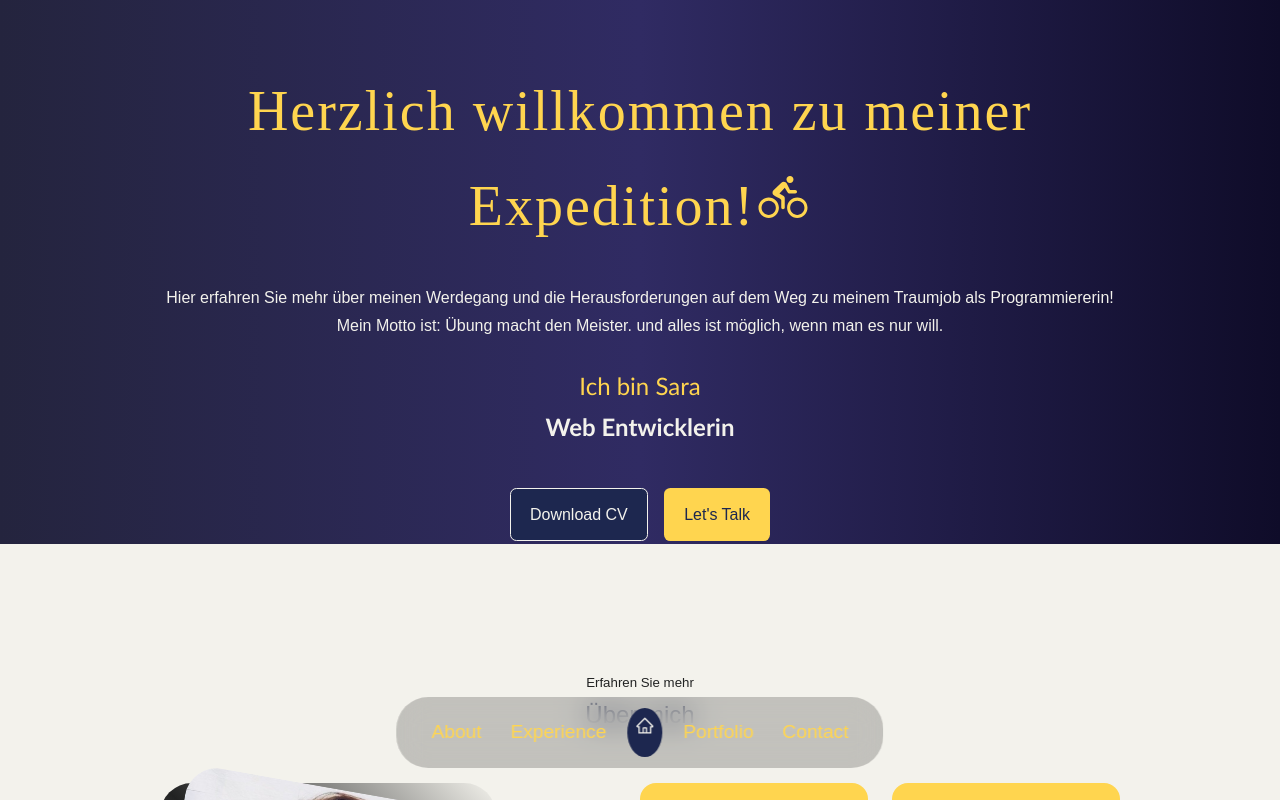
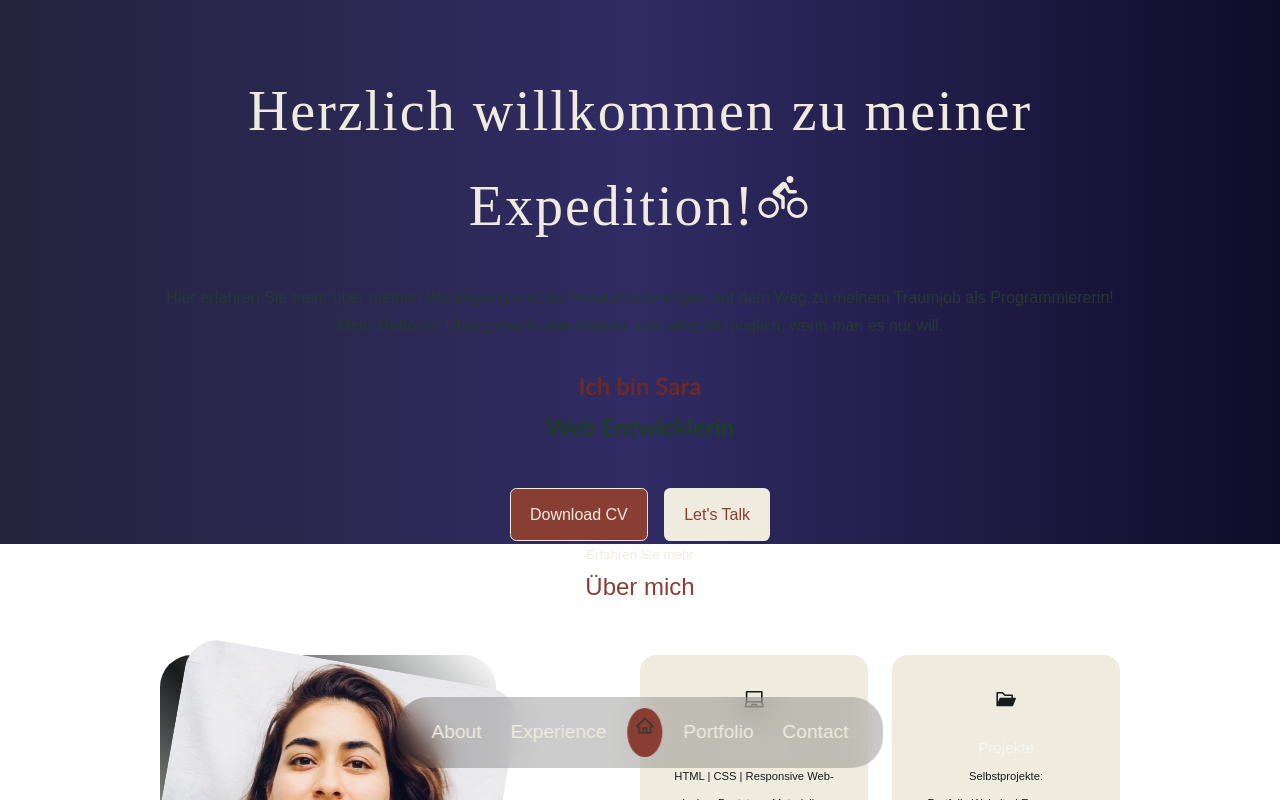
Before and after one commit to Sarah-Rz/mein-traumjob, a React (Create React App) app: page / in a window 1280 px wide. Shown: the top 800 px of the page. Built offline with nearby package versions, Linux system fonts and the light colour scheme; a web font is replaced by a local one.

Commit message:
website updated

```diff
--- a/src/index.css
+++ b/src/index.css
@@ -11,12 +11,15 @@
 }
 
 :root {
-    --color-white: #f3f2ec;
-    --color-bg: #ffd54f ;
-    --color-primary: #1d274f;
-    --color-primary-variant: rgb(49, 49, 75);
-    --color-dark: rgb(33, 34, 34);
-    --color-light: #07585f;
+    --color-h1: rgb(105, 42, 42);
+    --color-h2: #1d3e28;
+    --color-h3: rgb(204, 195, 173);
+    --color-white: #283831;
+    --color-bg: #efecdf ;
+    --color-primary: #893e33;
+    --color-primary-variant: rgb(61, 74, 72);
+    --color-dark: rgb(24, 27, 27);
+    --color-light: #f3f7f6;
     --transition: all 400ms ease;
 
     --conatainer-width-lg: 75%;
@@ -26,7 +29,6 @@
 
 body {
     font-family: 'Poppins', sans-serif;
-    background: var(--color-white);
     color: var(--color-dark);
     line-height: 1.7;
 }
@@ -56,13 +58,13 @@ h3 {
     font-size: 1.5rem;
 }
 section {
-    margin-top: 8rem;
+    margin: 0;
 }
 
 section > h2,
 section > h5 {
     text-align: center;
-    color: var(--color-ligth);
+    color: var(--color-bg);
 }
 
 
@@ -72,14 +74,15 @@ section > h2 {
 }
 
 .text-light {
-    color: var(--color-bg);
+    color: var(--color-h1);
+    font-weight: bold;
 }
 .text-lighter {
     color: var(--color-lighter)
 }
 
 .text-primary {
-    color: var(--color-white);
+    color: var(--color-h2);
     font-weight: bold;
 }
 
@@ -89,7 +92,7 @@ a {
 }
 
 a:hover {
-    color: var(--color-bg);
+    color: var(--color-h1);
 }
 
 .btn {
@@ -104,20 +107,20 @@ a:hover {
 }
 
 .btn:hover {
-    background: var(--color-white);
+    background: var(--color-bg);
     color: var(--color-primary);
     border-color: var(--color-primary);
 }
 
 .btn-primary {
     background: var(--color-primary);
-    color: var(--color-white);
+    color: var(--color-bg);
 }
 
 .btn-header {
     background: var(--color-primary);
-    color: var(--color-white);
-    border-color: var(--color-white);
+    color: var(--color-bg);
+    border-color: var(--color-bg);
 }
 .btn-primary-header {
     background: var(--color-bg);
@@ -127,8 +130,8 @@ a:hover {
 
 .btn-primary-header:hover {
     background: transparent;
-    color: var(--color-bg);
-    border-color: var(--color-bg);
+    color: var(--color-h1);
+    border-color: var(--color-h1);
 }
 
 img {
```
